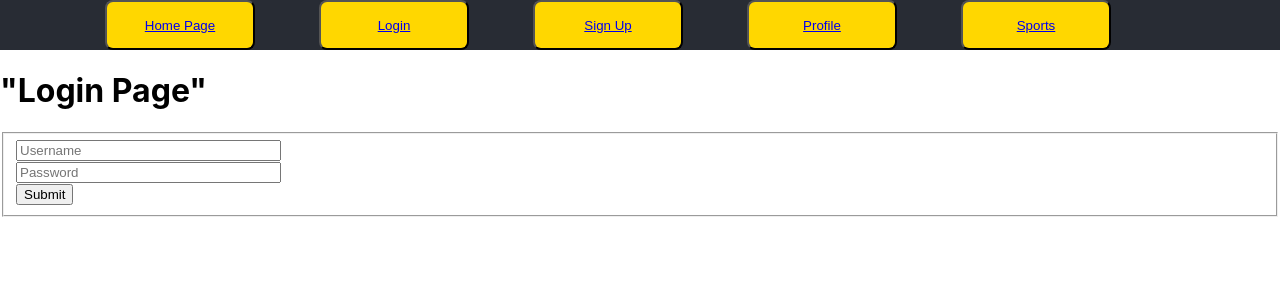
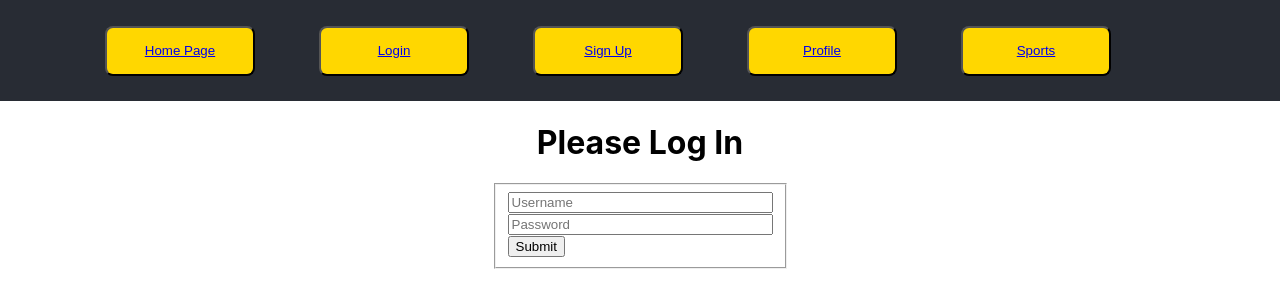
Before and after one commit to TyGBenjamin/Chartreuse_Gamblers, a React (Create React App) app: page /Sports in a window 1280 px wide. Both pictures are taken after a click on the button "Login". Shown: the top 308 px of the page. Built offline with nearby package versions, Linux system fonts and the light colour scheme.

Commit message:
fixed styling

```diff
--- a/src/App.css
+++ b/src/App.css
@@ -45,6 +45,7 @@
 
 .navbar {
     background-color: #282c34;
+    min-height: 10vh;
 }
 
 .buttons {
@@ -55,6 +56,8 @@
 
 .btn1 {
     margin-right: 5%;
+    margin-top: 2%;
+    margin-bottom: 2%;
     width: 150px;
     height: 50px;
     background-color: gold;
@@ -63,6 +66,8 @@
 
 .btn2 {
     margin-right: 5%;
+    margin-top: 2%;
+    margin-bottom: 2%;
     width: 150px;
     height: 50px;
     background-color: gold;
@@ -71,6 +76,8 @@
 
 .btn3 {
     margin-right: 5%;
+    margin-top: 2%;
+    margin-bottom: 2%;
     width: 150px;
     height: 50px;
     background-color: gold;
@@ -79,6 +86,8 @@
 
 .btn4 {
     margin-right: 5%;
+    margin-top: 2%;
+    margin-bottom: 2%;
     width: 150px;
     height: 50px;
     background-color: gold;
@@ -87,6 +96,8 @@
 
 .btn5 {
     margin-right: 5%;
+    margin-top: 2%;
+    margin-bottom: 2%;
     width: 150px;
     height: 50px;
     background-color: gold;
@@ -96,8 +107,9 @@
 .btn6 {
     background-image: url(./Images/MlbLogo.png);
     background-repeat: no-repeat;
-  background-size: contain;
-  width: 300px;
+    background-size: cover;
+    background-position: center;
+    width: 400px;
     height: 300px;
     margin-top: 5%;
     margin-bottom: 5%;
@@ -110,8 +122,8 @@
 .btn7 {
     background-image: url(./Images/NbaLogo.jpeg);
     background-repeat: no-repeat;
-  background-size: contain;
-  width: 300px;
+    background-size: cover;
+    width: 400px;
     height: 300px;
     margin-top: 5%;
     margin-bottom: 5%;
@@ -124,8 +136,9 @@
 .btn8 {
     background-image: url(./Images/NflLogo.jpeg);
     background-repeat: no-repeat;
-  background-size: contain;
-  width: 300px;
+    background-size: cover;
+    background-position: center;
+    width: 400px;
     height: 300px;
     margin-top: 5%;
     margin-bottom: 5%;
@@ -138,8 +151,9 @@
 .btn9 {
     background-image: url(./Images/NhlLogo.jpeg);
     background-repeat: no-repeat;
-  background-size: contain;
-  width: 300px;
+    background-size: cover;
+    background-position: center;
+    width: 400px;
     height: 300px;
     margin-top: 5%;
     margin-bottom: 5%;
@@ -187,8 +201,30 @@
     min-height: 20vh;
     display: flex;
     flex-direction: column;
+    align-items: left;
+    justify-content: center;
+    font-size: calc(10px + 2vmin);
+    font-family: cursive;
+    color: white;
+}
+
+.login-header {
+    display: flex;
+    flex-direction: column;
     align-items: center;
     justify-content: center;
-  font-size: calc(10px + 2vmin);
-  color: white;
 }
+
+.login {
+    display: flex;
+    flex-direction: column;
+    align-items: center;
+    justify-content: center;
+}
+
+.contactform {
+    display: flex;
+    flex-direction: column;
+    align-items: center;
+    justify-content: center;
+}
--- a/src/pages/MLB.js
+++ b/src/pages/MLB.js
@@ -5,7 +5,7 @@ function MLB() {
     return (
         <div className="mlb">
             <header className="mlb-header">
-            <h1>"Welcome to the MLB betting page"</h1>
+            <h1>Welcome to the MLB betting page</h1>
             </header>
             <body>
                 <Container>
--- a/src/pages/NBA.js
+++ b/src/pages/NBA.js
@@ -4,7 +4,7 @@ function NBA() {
     return (
         <div className="nba">
             <header className="nba-header">
-            <h1>"Welcome to the NBA betting page."</h1>
+            <h1>Welcome to the NBA betting page.</h1>
             </header>
         </div>
     );
--- a/src/pages/NFL.js
+++ b/src/pages/NFL.js
@@ -28,7 +28,7 @@ function NFL() {
     return (
         <div className="nfl">
             <header className="nfl-header">
-            <h1>"Welcome to the NFL betting page"</h1>
+            <h1>Welcome to the NFL betting page</h1>
             </header>
         </div>
     );
--- a/src/pages/NHL.js
+++ b/src/pages/NHL.js
@@ -4,7 +4,7 @@ function NHL() {
     return (
         <div className="nhl">
             <header className="nhl-header">
-            <h1>"Welcome to the NHL betting page"</h1>
+            <h1>Welcome to the NHL betting page</h1>
             </header>
         </div>
     );
--- a/src/pages/SignUp.js
+++ b/src/pages/SignUp.js
@@ -1,4 +1,7 @@
 import React from "react";
+// import { BrowserRouter as Router, Switch,
+  // Route, Redirect,} from "react-router-dom";
+import Sports from "./Sports";
 
 class SignUp extends React.Component {
   constructor(props) {
@@ -137,6 +140,9 @@ class SignUp extends React.Component {
     };
     return (
       <div style={styles}>
+        <div>
+          <h1 className="signup-header">Please sign up to place bets.</h1>
+        </div>
         <form
           name="contactform"
           className="contactform"
--- a/src/pages/login.js
+++ b/src/pages/login.js
@@ -1,4 +1,7 @@
 import React from "react";
+import { Container } from "react-bootstrap";
+import { Route } from 'react-router-dom';
+import Sports from "./Sports";
 
 class Login extends React.Component {
   constructor(props) {
@@ -50,7 +53,8 @@ class Login extends React.Component {
   render() {
     return (
       <div>
-        <h1>"Login Page"</h1>
+        <h1 className="login-header">Please Log In</h1>
+        <Container className="login">
         <form>
           <fieldset>
             <input
@@ -77,9 +81,12 @@ class Login extends React.Component {
               {this.state.errors["password"]}
             </span>
             <br />
+            {/* <Route exact path="/Sports" render={({ history }) =>(
+            <button onClick={() => { history.push('./Sports') }}>Submit</button>)} /> */}
             <button>Submit</button>
           </fieldset>
         </form>
+        </Container>
       </div>
     );
   }
```
Lines whose indentation alone changed are shown as unchanged.
